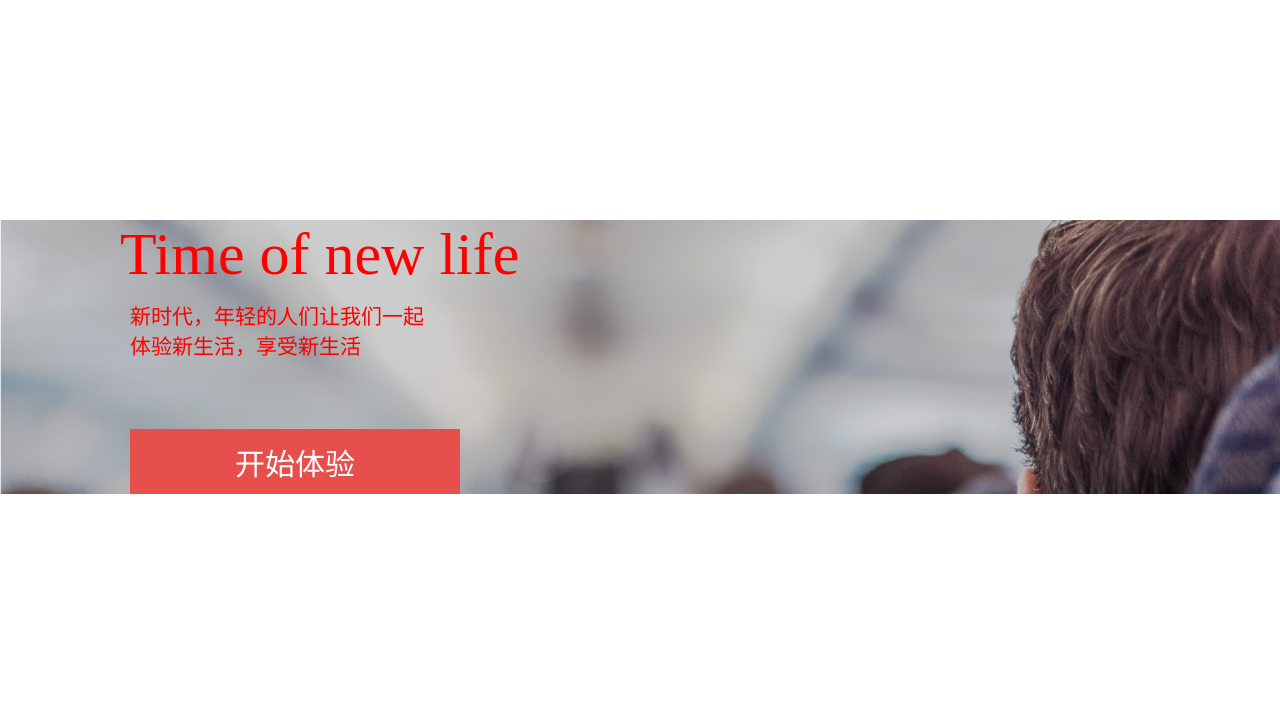
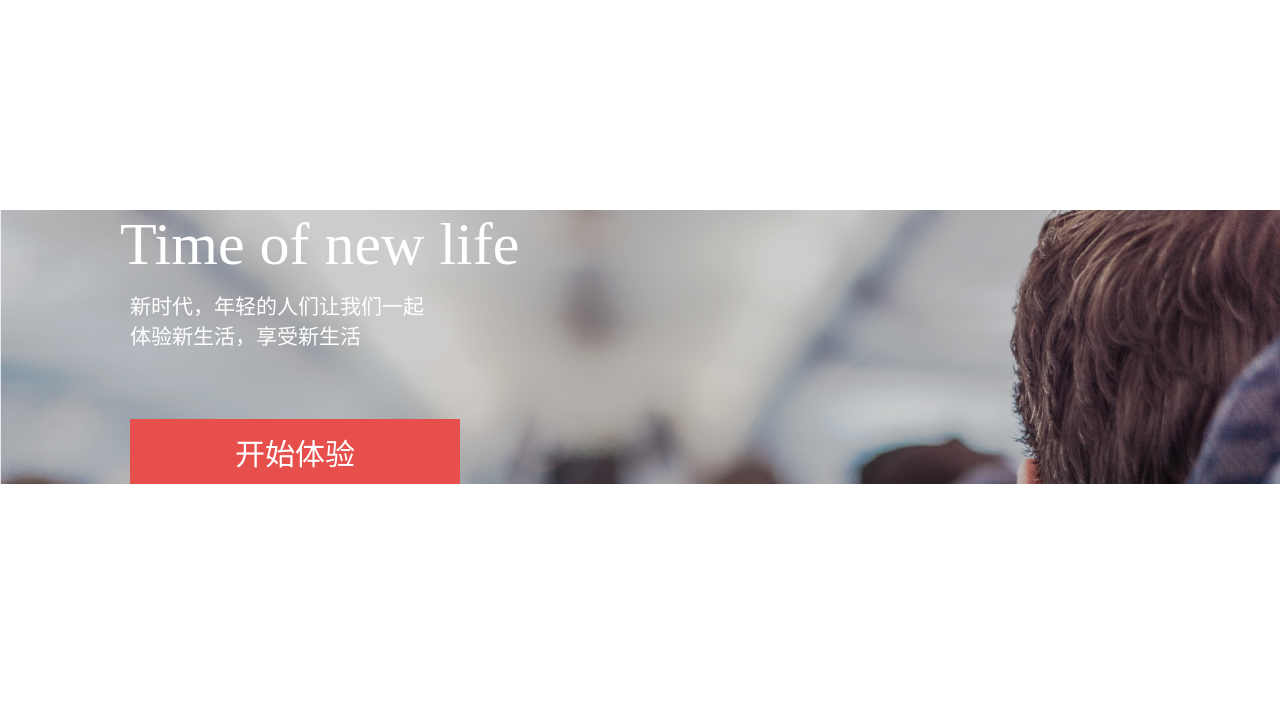
Before and after one commit to xiaotuzhi/task7, a plain HTML site: page index.html in a window 1280 px wide. Shown: the part 67-789 px from the top of the page. Drawn offline with Linux system fonts and the light colour scheme.

Commit message:
Update style.css

```diff
--- a/css/style.css
+++ b/css/style.css
@@ -53,11 +53,12 @@ a{
 	background-image:url(../images/03.png);
 	background-size:cover;
 	background-repeat:no-repeat;
+	margin-top:-10px;
 }
 .banner-top-a{
 	font-family:Microsoft YaHei;
 	font-size:60px;
-	color:red;
+	color:#ffffff;
 	width:500px;
 	margin-top:230px;
 	margin-left:120px;
@@ -66,7 +67,7 @@ a{
 	width:330px;
 	font-family:Microsoft YaHei;
 	font-size:21px;
-	color:red;
+	color:#ffffff;
 	margin-top:11px;
 	margin-left:130px;
 }
```
